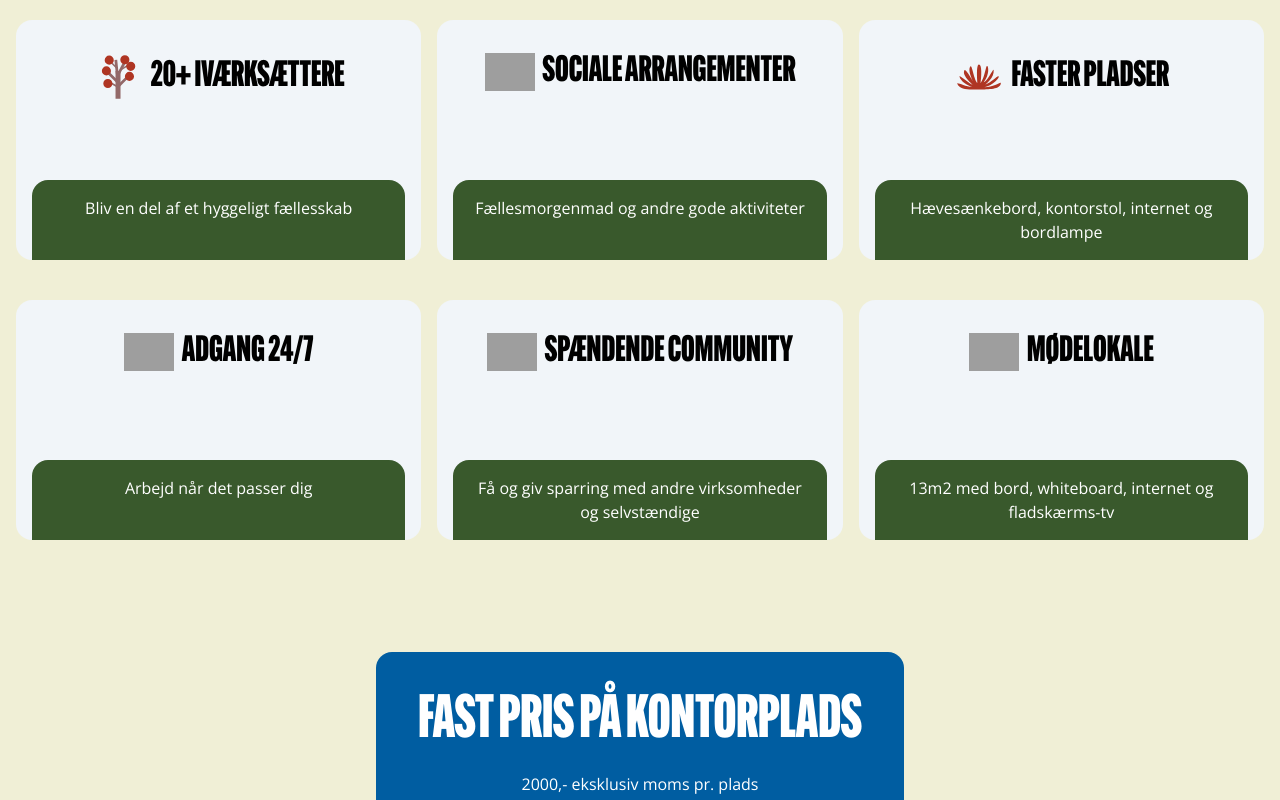
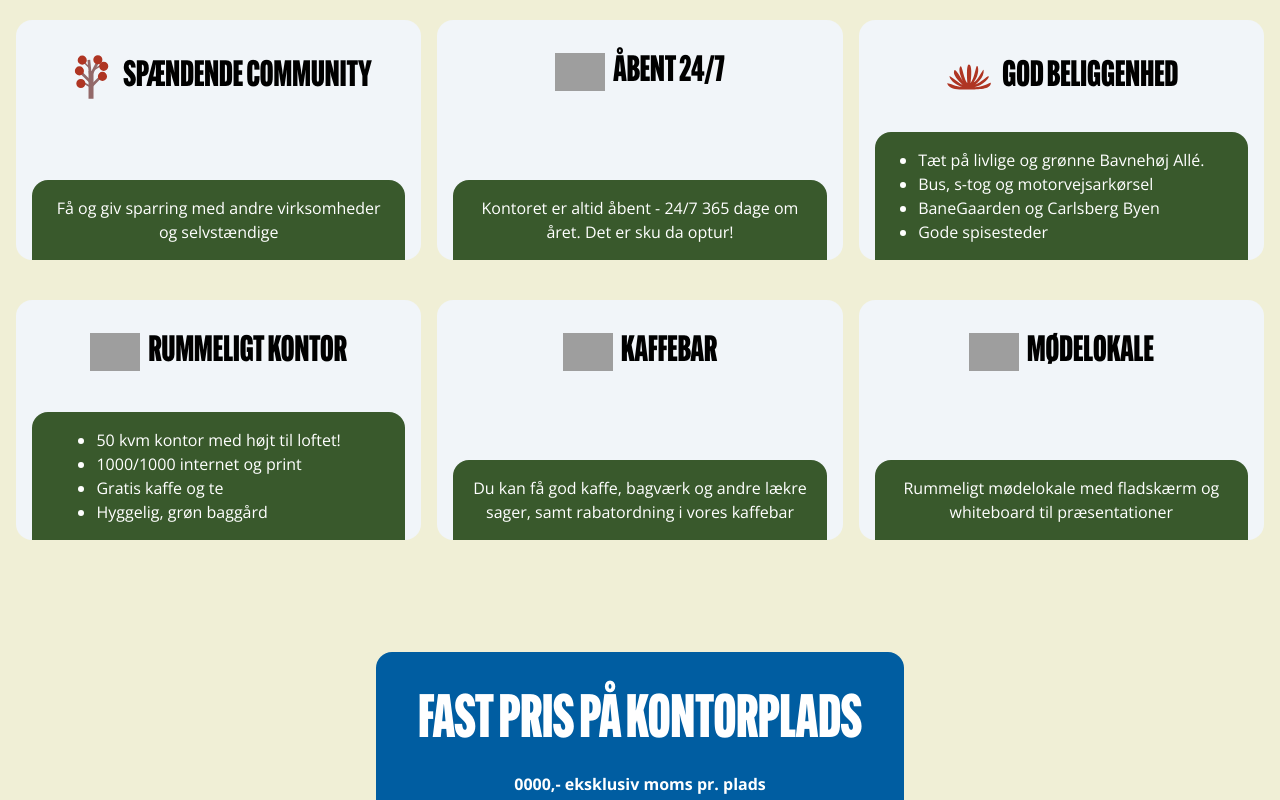
Before and after one commit to t-holmquist/sola, a Next.js app: page / in a window 1280 px wide. Shown: the part 1140-1940 px from the top of the page. Built offline with nearby package versions, Linux system fonts and the light colour scheme; grey boxes are pictures that could not be loaded.

Commit message:
New copy and gallery section

```diff
--- a/app/page.tsx
+++ b/app/page.tsx
@@ -1,7 +1,7 @@
 import { BouncyCardsFeatures } from "@/components/bouncyCardGrid";
 import Contact from "@/components/contact";
 import Footer from "@/components/footer";
-import HorizontalScrollContent from "@/components/horizontalScrollCarousel";
+import Gallery from "@/components/gallery";
 import Pricing from "@/components/pricing";
 import { TextParallaxContent } from "@/components/textParallaxContent";
 
@@ -18,7 +18,7 @@ export default function Home() {
       </TextParallaxContent>
       <BouncyCardsFeatures />
       <Pricing />
-      <HorizontalScrollContent />
+      <Gallery />
       <Contact />
       <Footer />
 
--- a/components/bouncyCardGrid.tsx
+++ b/components/bouncyCardGrid.tsx
@@ -15,53 +15,71 @@ export const BouncyCardsFeatures = () => {
       </div>
       <div className="mb-10 grid grid-cols-12 gap-4">
         <BounceCard className="col-span-12 md:col-span-4">
-          <CardTitle logoPath="/icons/branch.svg">20+ IVÆRKSÆTTERE</CardTitle>
+          <CardTitle logoPath="/icons/branch.svg">SPÆNDENDE COMMUNITY</CardTitle>
           <div className="absolute bottom-0 left-4 right-4 top-32 translate-y-8 rounded-t-2xl bg-[#39592c] p-4 transition-transform duration-[250ms] group-hover:translate-y-4 group-hover:rotate-[2deg]">
+            <div className="flex justify-center">
               <span className="block text-center font-sans text-white">
-              Bliv en del af et hyggeligt fællesskab
+                Få og giv sparring med andre virksomheder og selvstændige
               </span>
+            </div>
           </div>
         </BounceCard>
         <BounceCard className="col-span-12 md:col-span-4">
-          <CardTitle logoPath="/icons/leaves.svg">SOCIALE ARRANGEMENTER</CardTitle>
+          <CardTitle logoPath="/icons/leaves.svg">ÅBENT 24/7</CardTitle>
           <div className="absolute bottom-0 left-4 right-4 top-32 translate-y-8 rounded-t-2xl bg-[#39592c] p-4 transition-transform duration-[250ms] group-hover:translate-y-4 group-hover:rotate-[2deg]">
+            <div className="flex justify-center">
               <span className="block text-center font-sans text-white">
-              Fællesmorgenmad og andre gode aktiviteter
+                Kontoret er altid åbent - 24/7 365 dage om året. Det er sku da optur!
               </span>
+            </div>
           </div>
         </BounceCard>
         <BounceCard className="col-span-12 md:col-span-4">
-          <CardTitle logoPath="/icons/bush.svg">FASTER PLADSER</CardTitle>
-          <div className="absolute bottom-0 left-4 right-4 top-32 translate-y-8 rounded-t-2xl bg-[#39592c] p-4 transition-transform duration-[250ms] group-hover:translate-y-4 group-hover:rotate-[2deg]">
-            <span className="block text-center font-sans text-white">
-              Hævesænkebord, kontorstol, internet og bordlampe
-            </span>
+          <CardTitle logoPath="/icons/bush.svg">GOD BELIGGENHED</CardTitle>
+          <div className="absolute bottom-0 left-4 right-4 top-20 translate-y-8 rounded-t-2xl bg-[#39592c] p-4 transition-transform duration-[250ms] group-hover:translate-y-4 group-hover:rotate-[2deg]">
+              <div className="flex justify-center">
+                <ul className="font-sans text-white list-disc">
+                  <li className="text-white font-normal">Tæt på livlige og grønne Bavnehøj Allé.</li>
+                  <li className="text-white font-normal">Bus, s-tog og motorvejsarkørsel</li>
+                  <li className="text-white font-normal">BaneGaarden og Carlsberg Byen</li>
+                  <li className="text-white font-normal">Gode spisesteder</li>
+                </ul>
+              </div>
           </div>
         </BounceCard>
       </div>
       <div className="grid grid-cols-12 gap-4">
         <BounceCard className="col-span-12 md:col-span-4">
-          <CardTitle logoPath="/icons/leaves-2.svg">ADGANG 24/7</CardTitle>
-          <div className="absolute bottom-0 left-4 right-4 top-32 translate-y-8 rounded-t-2xl bg-[#39592c] p-4 transition-transform duration-[250ms] group-hover:translate-y-4 group-hover:rotate-[2deg]">
-            <span className="block text-center font-sans text-white">
-              Arbejd når det passer dig
-            </span>
+          <CardTitle logoPath="/icons/leaves-2.svg">RUMMELIGT KONTOR</CardTitle>
+          <div className="absolute bottom-0 left-4 right-4 top-20 translate-y-8 rounded-t-2xl bg-[#39592c] p-4 transition-transform duration-[250ms] group-hover:translate-y-4 group-hover:rotate-[2deg]">
+            <div className="flex justify-center">
+              <ul className="font-sans text-white list-disc">
+                <li className="text-white font-normal">50 kvm kontor med højt til loftet!</li>
+                <li className="text-white font-normal">1000/1000 internet og print</li>
+                <li className="text-white font-normal">Gratis kaffe og te</li>
+                <li className="text-white font-normal">Hyggelig, grøn baggård</li>
+              </ul>
+            </div>
           </div>
         </BounceCard>
         <BounceCard className="col-span-12 md:col-span-4">
-          <CardTitle logoPath="/icons/tree.svg">SPÆNDENDE COMMUNITY</CardTitle>
+          <CardTitle logoPath="/icons/tree.svg">KAFFEBAR</CardTitle>
           <div className="absolute bottom-0 left-4 right-4 top-32 translate-y-8 rounded-t-2xl bg-[#39592c] p-4 transition-transform duration-[250ms] group-hover:translate-y-4 group-hover:rotate-[2deg]">
+            <div className="flex justify-center">
               <span className="block text-center font-sans text-white">
-                Få og giv sparring med andre virksomheder og selvstændige
+                  Du kan få god kaffe, bagværk og andre lækre sager, samt rabatordning i vores kaffebar
               </span>
+            </div>
           </div>
         </BounceCard>
         <BounceCard className="col-span-12 md:col-span-4">
           <CardTitle logoPath="/icons/cactus-2.svg">MØDELOKALE</CardTitle>
           <div className="absolute bottom-0 left-4 right-4 top-32 translate-y-8 rounded-t-2xl bg-[#39592c] p-4 transition-transform duration-[250ms] group-hover:translate-y-4 group-hover:rotate-[2deg]">
+            <div className="flex justify-center">
               <span className="block text-center font-sans text-white">
-              13m2 med bord, whiteboard, internet og fladskærms-tv
+                Rummeligt mødelokale med fladskærm og whiteboard til præsentationer
               </span>
+            </div>
           </div>
         </BounceCard>
       </div>
--- a/components/contact.tsx
+++ b/components/contact.tsx
@@ -2,9 +2,9 @@ import { Button } from "./ui/button"
 
 export const Contact = () => {
   return (
-    <div className="flex flex-col items-center gap-8">
-        <h2 className="text-3xl font-gothic md:text-8xl text-black">KOM FORBI OG FÅ EN KOP KAFFE</h2>
-        <p className="text-black font-sans max-w-lg">Eller send os en mail og hør mere</p>
+    <div className="flex flex-col items-center gap-8 text-center">
+        <h2 className="text-3xl font-gothic md:text-7xl text-black">KOM FORBI OG FÅ <span className="text-accent">EN KOP KAFFE</span></h2>
+        <p className="text-black font-sans max-w-lg">Eller send os en mail og hør mere om vores faciliteter, området eller vores fremtidige planer for kontorfællesskabet</p>
         <Button text="Kontakt os her" className="bg-primary font-sans" link="mailto:kontakt@epilog.dk"/>
     </div>
   )
--- /dev/null
+++ b/components/gallery.tsx
@@ -0,0 +1,17 @@
+import Image from "next/image";
+
+const Gallery = () => {
+  return (
+    <div className="flex justify-center py-28 px-5">
+        <Image
+        src='/office-wide.jpg'
+        width={1220}
+        height={800}
+        alt="community"
+        className="rounded-2xl"
+        />
+    </div>
+  )
+}
+
+export default Gallery;
--- a/components/pricing.tsx
+++ b/components/pricing.tsx
@@ -7,9 +7,9 @@ export const Pricing = () => {
     <div className="flex justify-center mt-28 mx-5">
         <div className="flex flex-col items-center bg-accent rounded-2xl p-10 gap-5 text-center">
             <h2 className="text-4xl font-gothic md:text-6xl text-white">FAST PRIS PÅ KONTORPLADS</h2>
-            <p className="text-white font-sans max-w-lg">2000,- eksklusiv moms pr. plads</p>
+            <p className="text-white font-sans font-bold max-w-lg">0000,- eksklusiv moms pr. plads</p>
             <p className="text-white font-sans max-w-md">Hvis du er i tvivl om det er noget for dig, er du altid velkommen til at kigge forbi!</p>
-            <Button text="Stik mig en rundvisning" className="bg-primary font-sans" link="mailto:kontakt@epilog.dk"/>
+            <Button text="Få en rundvisning" className="bg-secondary font-sans" link="mailto:kontakt@epilog.dk"/>
         </div>
     </div>
   )
```
Also changed, not shown: public/office-wide.jpg (added). Lines whose indentation alone changed are shown as unchanged.
